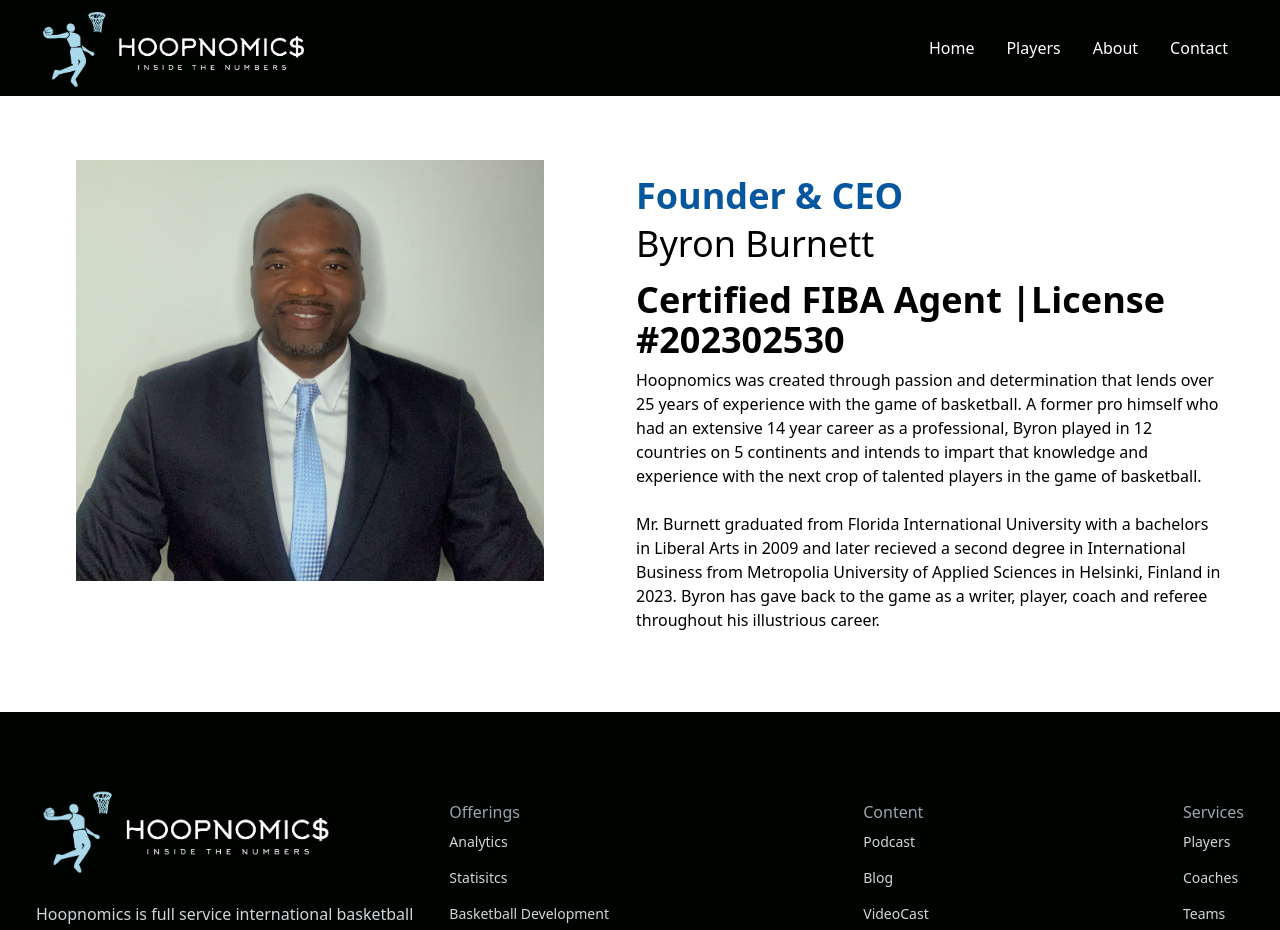
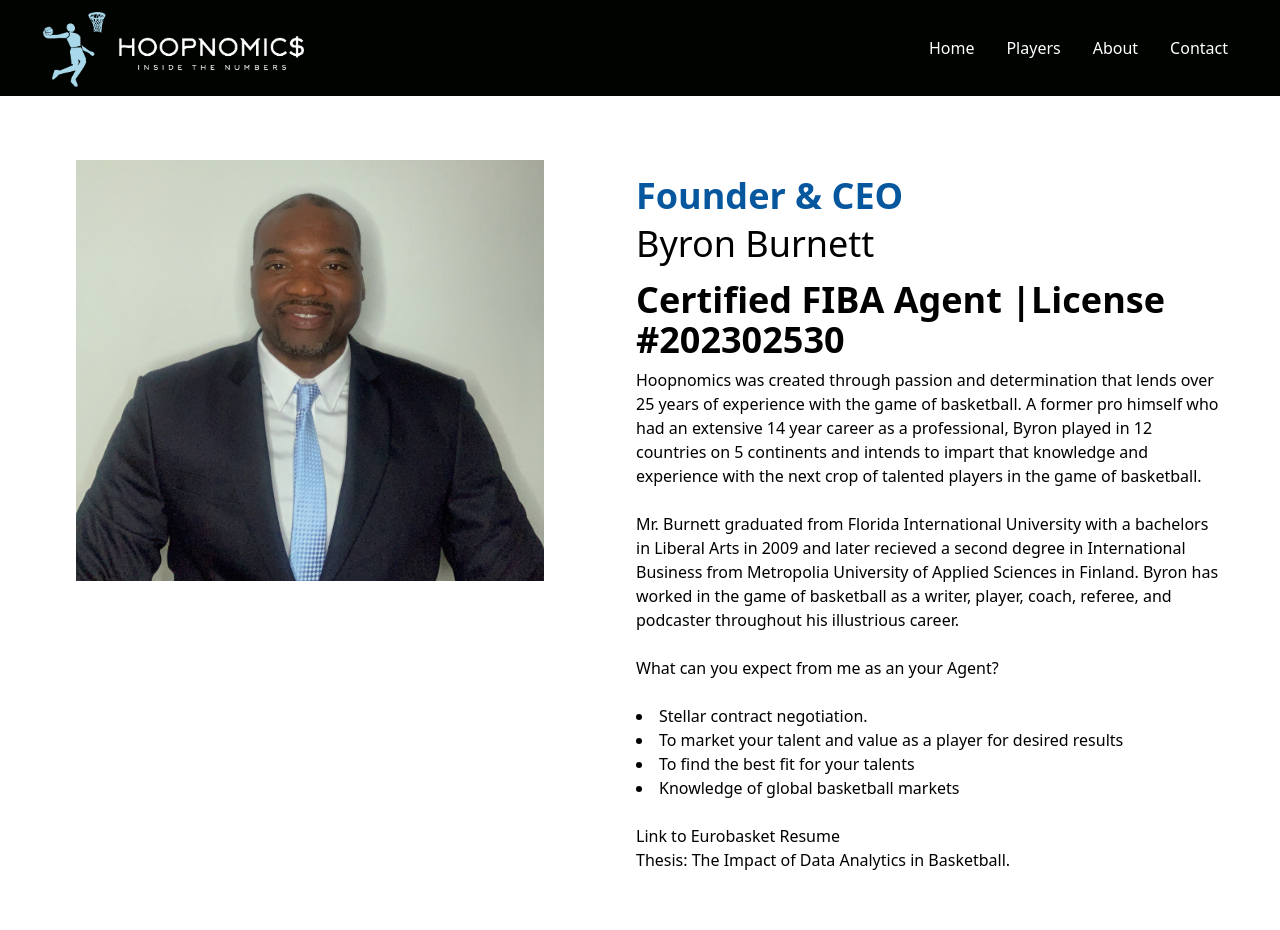
Before and after one commit to ByronBurnett/agency_website, a React (Create React App) app: page /about in a window 1280 px wide. Shown: the top 930 px of the page. Built offline with nearby package versions, Linux system fonts and the light colour scheme.

Commit message:
new contact

```diff
--- a/package.json
+++ b/package.json
@@ -3,6 +3,7 @@
   "version": "0.1.0",
   "private": true,
   "dependencies": {
+    "@emailjs/browser": "^4.2.0",
     "@testing-library/jest-dom": "^5.17.0",
     "@testing-library/react": "^13.4.0",
     "@testing-library/user-event": "^13.5.0",
--- a/src/components/About.jsx
+++ b/src/components/About.jsx
@@ -10,8 +10,23 @@
         <p className="text-[#07579f] font-bold text-4xl">Founder & CEO</p>
         <h1 className="md:text-4xl sm:text-3xl text-2xl font-medium py-2" >Byron Burnett</h1>
         <h1 className="md:text-4xl sm:text-3xl text-2xl font-bold py-2" >Certified FIBA Agent |License #202302530</h1>
-        <p className="">Hoopnomics was created through passion and determination that lends over 25 years of experience with the game of basketball. A former pro himself who had an extensive 14 year career as a professional, Byron played in 12 countries on 5 continents and intends to impart that knowledge and experience with the next crop of talented players in the game of basketball. <br/><br/> Mr. Burnett graduated from Florida International University with a bachelors in Liberal Arts in 2009 and later recieved a second degree in International Business from Metropolia University of Applied Sciences in Helsinki, Finland in 2023. Byron has gave back to the game as a writer, player, coach and referee throughout his illustrious career.</p>
-        <p></p>
+        <p className="">Hoopnomics was created through passion and determination that lends over 25 years of experience with the game of basketball. A former pro himself who had an extensive 14 year career as a professional, Byron played in 12 countries on 5 continents and intends to impart that knowledge and experience with the next crop of talented players in the game of basketball. <br/><br/> Mr. Burnett graduated from Florida International University with a bachelors in Liberal Arts in 2009 and later recieved a second degree in International Business from Metropolia University of Applied Sciences in Finland. Byron has worked in the game of basketball as a writer, player, coach, referee, and podcaster throughout his illustrious career.
+        <br/><br/>
+        What can you expect from me as an your Agent?<br/><br/>
+       <li>Stellar contract negotiation.</li>
+       <li>To market your talent and value as a player for desired results</li>
+       <li>To find the best fit for your talents</li>
+       <li>Knowledge of global basketball markets</li>
+       <br></br>
+       <p>
+        <a href="https://basketball.eurobasket.com/player/Byron-Burnett/32024">Link to Eurobasket Resume</a>
+       </p>
+       <p>
+        <a href="https://www.theseus.fi/handle/10024/809004" alt="Thesis">Thesis: The Impact of Data Analytics in Basketball.</a>
+       </p>
+
+        </p>
+
        </div>
       </div>
   </div>
--- a/src/components/Contact.jsx
+++ b/src/components/Contact.jsx
@@ -1,6 +1,37 @@
 import React from 'react'
 
+import  { useRef } from 'react';
+import emailjs from '@emailjs/browser';
+
 const Contact = () => {
+
+  const form = useRef();
+
+  const sendEmail = (e) => {
+    e.preventDefault();
+
+    emailjs
+      .sendForm('service_854rt9h', 'template_p5sxq3t', form.current, {
+        publicKey: 'UDDwXOqeq60d8Gfam',
+      })
+      .then(
+        () => {
+          console.log('SUCCESS!');
+          console.log('message sent');
+          e.target.reset();
+        },
+        (error) => {
+          console.log('FAILED...', error.text);
+        },
+      );
+  };
+
+
+
+
+
+
+
   return (
     <div>
       <section className="text-gray-700 body-font relative">
@@ -14,32 +45,29 @@
             </p>
           </div>
           <div className="lg:w-1/2 md:w-2/3 mx-auto">
-            <div className="flex flex-wrap -m-2">
+            <form ref={form}onSubmit={sendEmail} className="flex flex-wrap -m-2">
               <div className="p-2 w-1/2">
                 <div className="relative">
-                  <label for="name" className="leading-7 text-sm text-white">
+                  <label className="leading-7 text-sm text-white">
                     Name
                   </label>
                   <input
                     type="text"
                     id="name"
-                    name="name"
+                    name="user_name"
                     className="w-full bg-gray-100 rounded border border-gray-300 focus:border-indigo-500 text-base outline-none text-gray-700 py-1 px-3 leading-8 transition-colors duration-200 ease-in-out"
                   />
                 </div>
               </div>
               <div className="p-2 w-1/2">
                 <div className="relative">
-                  <label
-                    for="email"
-                    className="leading-7 text-sm text-white"
-                  >
+                  <label  className="leading-7 text-sm text-white">
                     Email
                   </label>
                   <input
                     type="email"
                     id="email"
-                    name="email"
+                    name="user_email"
                     className="w-full bg-gray-100 rounded border border-gray-300 focus:border-indigo-500 text-base outline-none text-gray-700 py-1 px-3 leading-8 transition-colors duration-200 ease-in-out"
                   />
                 </div>
@@ -61,11 +89,12 @@
               </div>
               <div className="p-2 w-full text-center">
                 <button className="bg-[#07579f] text-black w-[200px] rounded-md font-medium my-6 mx-auto md:mx-0 py-3 ">
-                  Send
+
+                  <input type="submit" value="Send" />
                 </button>
               </div>
 
-            </div>
+            </form>
           </div>
         </div>
       </section>
```
Also changed, not shown: 1 other file (tests, documents, lock files or other folders).
